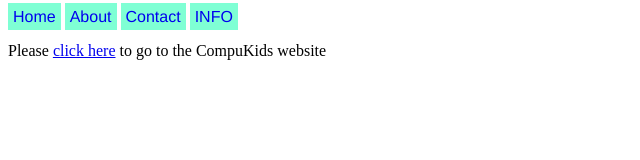
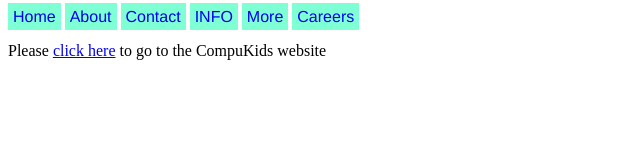
Before and after one commit to montshiwaek/MyWebsites, a plain HTML site: page links.html in a window 1280 px wide. Shown: the whole page, without its empty margins (0-640 px from the left). Drawn offline with Linux system fonts and the light colour scheme.

Commit message:
Update links.html

```diff
--- a/links.html
+++ b/links.html
@@ -9,6 +9,8 @@
             <a href="#">About</a>
             <a href="#">Contact</a>
             <a href="#">INFO</a>
+            <a href="#">More</a>
+            <a href="#">Careers</a>
         </div>
 
         <p>Please <a href= "https://compukids.org/">click here</a> to go to the CompuKids website</p>
```
